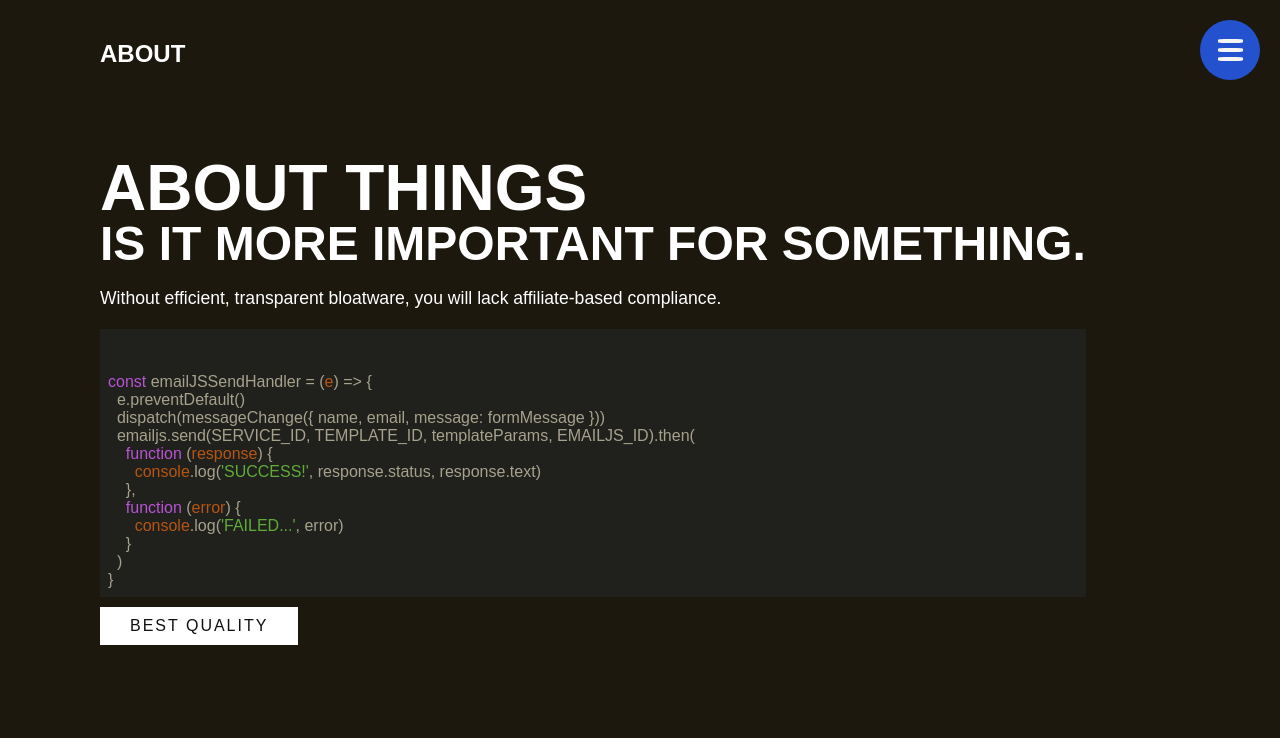
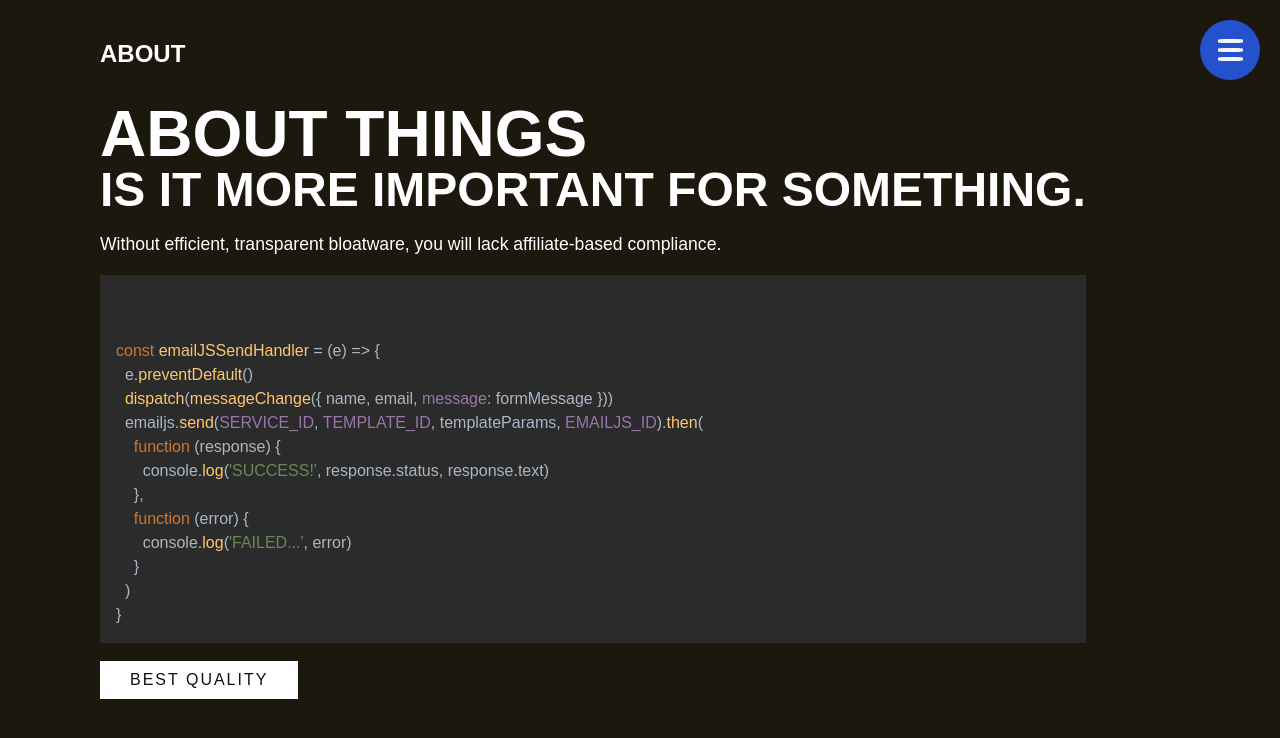
Before and after one commit to MaciejFigat/videoCover, a React (Create React App) app in the folder frontend/: page /about in a window 1280 px wide. Shown: the top 738 px of the page. Built offline with nearby package versions, Linux system fonts and the light colour scheme.

Commit message:
syntaxhighlighter props change for line styling

```diff
--- a/frontend/src/components/EmailJSTutorial.js
+++ b/frontend/src/components/EmailJSTutorial.js
@@ -1,12 +1,15 @@
 import React from 'react'
-// import ReactMarkdown from 'react-markdown'
-import SyntaxHighlighter from 'react-syntax-highlighter'
-import markdown from './markdownExamples.js'
-import { atelierDuneDark } from 'react-syntax-highlighter/dist/esm/styles/hljs'
+import { Prism as SyntaxHighlighter } from 'react-syntax-highlighter'
+import markdown from './codeExamples.js'
+import { darcula } from 'react-syntax-highlighter/dist/esm/styles/prism'
 const EmailJSTutorial = () => {
-  //   return <ReactMarkdown children={markdown} />
   return (
-    <SyntaxHighlighter language='javascript' style={atelierDuneDark}>
+    <SyntaxHighlighter
+      language='jsx'
+      style={darcula}
+      wrapLines={true}
+      lineProps={{ style: { wordBreak: 'break-all', whiteSpace: 'pre-wrap' } }}
+    >
       {markdown}
     </SyntaxHighlighter>
   )
--- a/frontend/src/screens/Contact.js
+++ b/frontend/src/screens/Contact.js
@@ -38,6 +38,7 @@ const About = () => {
           </header>
           <div className={`overlay ${menuOpen}`}></div>
           <div className={`text ${menuOpen}`}>
+            {' '}
             <ContactForm />
           </div>
         </section>
--- a/frontend/src/styles/Form.scss
+++ b/frontend/src/styles/Form.scss
@@ -1,6 +1,7 @@
 .contact_form_container {
     display: grid;
     place-items: center;
+    z-index: 4;
 }
 .contact_form {
     width: 100%;
--- a/frontend/src/styles/Home.scss
+++ b/frontend/src/styles/Home.scss
@@ -141,6 +141,10 @@
     @media(max-width: 798px) {
         opacity: 0;
         }
+    @media(max-width: 360px) {
+            margin: 0;
+            transition: 0.7s;
+            }
 
 
 }
```
Also changed, not shown: frontend/src/components/codeExamples.js (renamed from frontend/src/components/markdownExamples.js).
